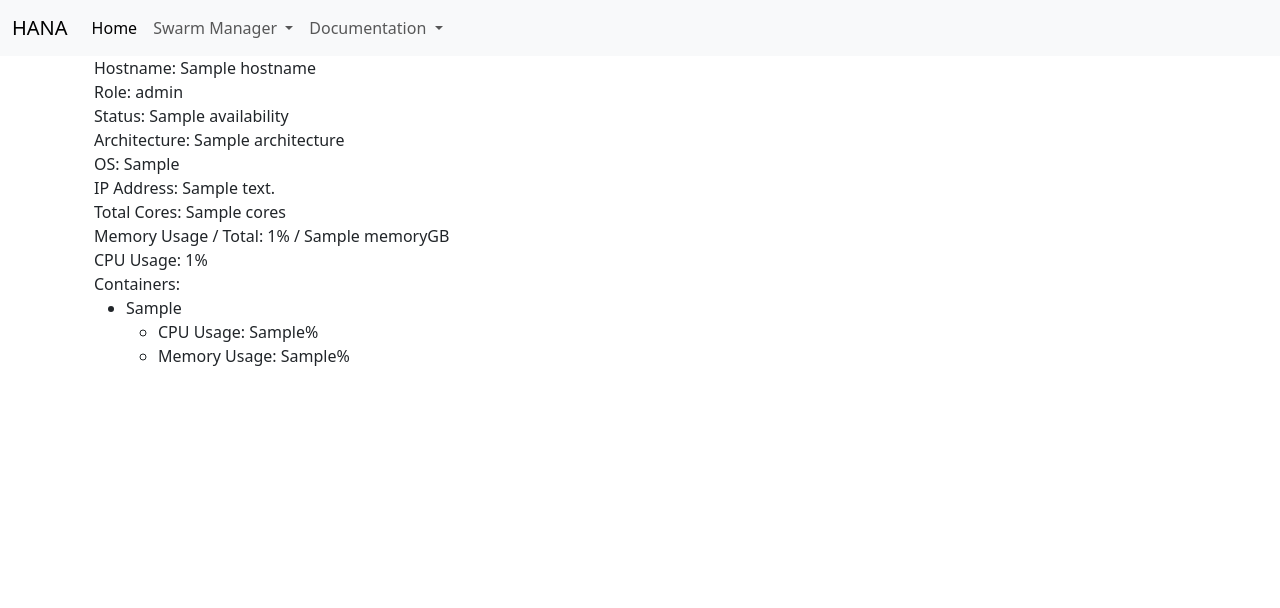
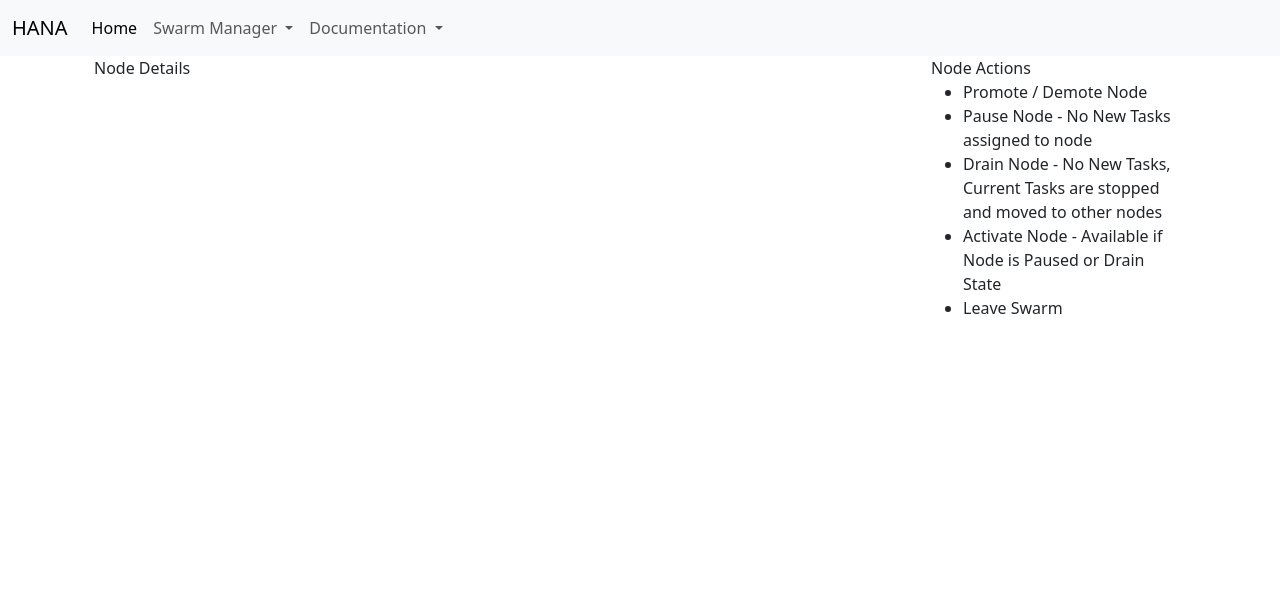
Before and after one commit to kyleranous/hana, a Django app: template hana/swarman/templates/swarman/node_detail.html in a window 1280 px wide. Shown: the top 608 px of the page. Run offline with Django 4.2, Linux system fonts and the light colour scheme; the template is opened without the code that fills it: most values are stand-ins (such as "Sample title", 1, 10 or a date in 2020); some libraries are stand-ins or nearby versions.

Commit message:
Started new Node Detail Template

```diff
--- a/hana/swarman/templates/swarman/node_detail.html
+++ b/hana/swarman/templates/swarman/node_detail.html
@@ -3,39 +3,23 @@
 {% block content %}
 
 <div class="container">
-    {% if error %}
-        {{ error }}
-    {% else %}
-        Hostname: {{ hostname }}<br>
-        Role: {{ role }}<br>
-        Status: {{ availability }}<br>
-        Architecture: {{ architecture }}<br>
-        OS: {{ os }}<br>
-        IP Address: {{ ip_address }}<br>
-        Total Cores: {{ cores }}<br>
-        Memory Usage / Total: {{ total_memory_usage }}% / {{ memory }}GB<br>
-        CPU Usage: {{ total_cpu_usage }}%<br>
-        Containers:
-        {% if container_stats %}
-        <ul>
-            {% for container in container_stats %}
-                <li>{{ container.0 }}
-                    <ul>
-                        <li>CPU Usage: {{ container.1 }}%</li>
-                        <li>Memory Usage: {{ container.2 }}%</li>
-                    </ul>
-                </li>
-            {% endfor %}
-        </ul>
-        {% else %}
-        No Containers running on node
-        {% endif %}
-    {% endif %}
+    <div class="row">
+        <div class="col-9">
+            Node Details
+        </div>
+        <div class="col-3">
+            Node Actions
+            <ul>
+                <li>Promote / Demote Node</li>
+                <li>Pause Node - No New Tasks assigned to node</li>
+                <li>Drain Node - No New Tasks, Current Tasks are stopped and moved to other nodes</li>
+                <li>Activate Node - Available if Node is Paused or Drain State</li>
+                <li>Leave Swarm</li>
+
+
+
+            </ul>
+        </div>
+    </div>
 </div>
-
-{% if not error %}
-<script>
-
-</script>
-{% endif %}
 {% endblock %}
```
